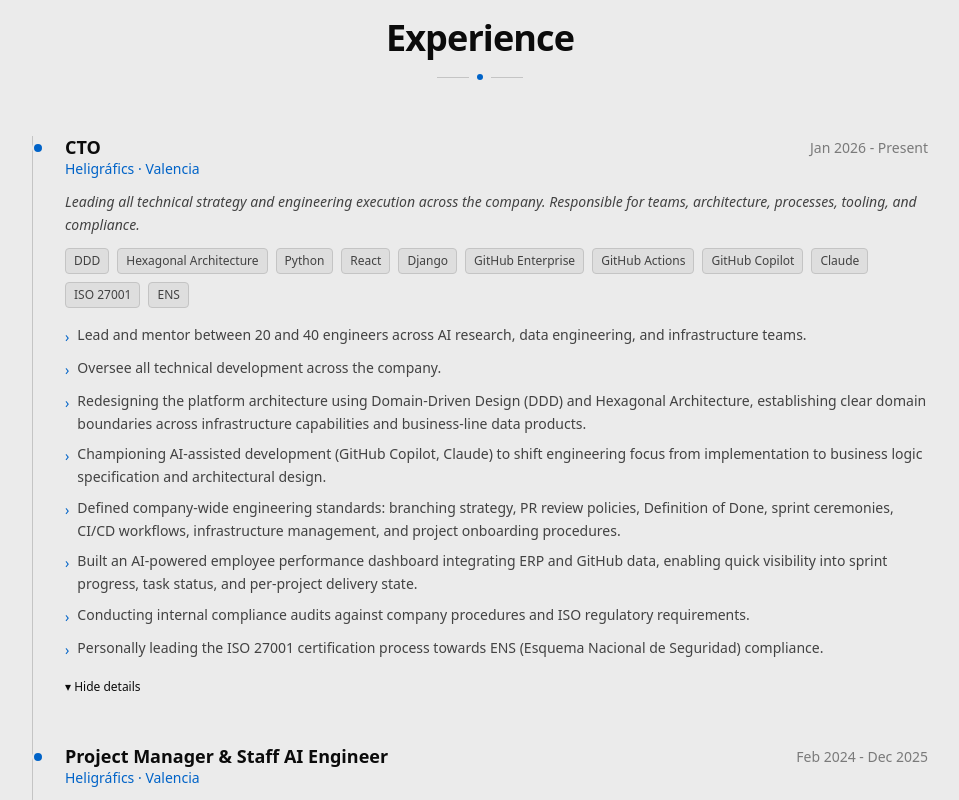
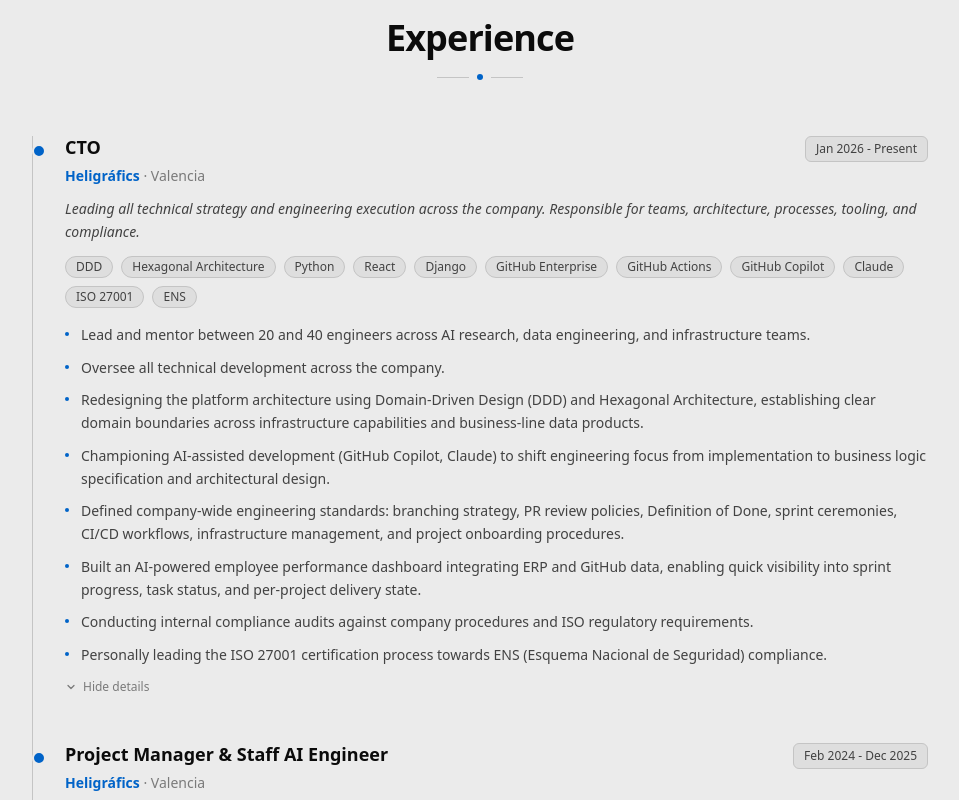
Before and after one commit to agranadosb/agranadosb-portfolio, a React (Vite) app: page / in a window 1280 px wide. Shown: the part 2240-3040 px from the top of the page, without its empty margins (160-1119 px from the left). Built offline with nearby package versions, Linux system fonts and the light colour scheme.

Commit message:
refactor: improve job component styles and update language strings

```diff
--- a/src/infrastructure/language/strings/en.ts
+++ b/src/infrastructure/language/strings/en.ts
@@ -21,8 +21,8 @@
     honors: "Honors & Achievements",
   },
   job: {
-    showDetails: "▸ Show details",
-    hideDetails: "▾ Hide details",
+    showDetails: "Show details",
+    hideDetails: "Hide details",
   },
   contact: {
     title: "Get in touch",
--- a/src/infrastructure/language/strings/es.ts
+++ b/src/infrastructure/language/strings/es.ts
@@ -21,8 +21,8 @@
     honors: "Logros y Reconocimientos",
   },
   job: {
-    showDetails: "▸ Ver detalles",
-    hideDetails: "▾ Ocultar detalles",
+    showDetails: "Ver detalles",
+    hideDetails: "Ocultar detalles",
   },
   contact: {
     title: "Ponte en contacto",
--- a/src/ui/components/job/JobHeader.tsx
+++ b/src/ui/components/job/JobHeader.tsx
@@ -8,17 +8,20 @@
 
 export function JobHeader({ role, company, location, period, companyContext }: JobHeaderProps) {
   return (
-    <div className="flex flex-col sm:flex-row sm:items-start sm:justify-between gap-1 mb-3">
-      <div>
-        <h3 className="text-ink-primary font-semibold text-lg leading-tight">{role}</h3>
-        <p className="text-accent text-sm font-medium">
-          {company} · {location}
-          {companyContext && (
-            <span className="text-ink-muted font-normal"> — {companyContext}</span>
-          )}
-        </p>
+    <div className="mb-3">
+      <div className="flex flex-col sm:flex-row sm:items-start sm:justify-between gap-1.5 mb-1">
+        <h3 className="text-ink-primary font-bold text-lg leading-tight">{role}</h3>
+        <span className="inline-flex items-center px-2.5 py-1 rounded-md bg-surface-overlay border border-border text-ink-secondary text-xs whitespace-nowrap shrink-0">
+          {period}
+        </span>
       </div>
-      <span className="text-ink-muted text-sm whitespace-nowrap sm:pt-0.5">{period}</span>
+      <p className="text-accent text-sm font-semibold">
+        {company}
+        <span className="text-ink-muted font-normal"> · {location}</span>
+      </p>
+      {companyContext && (
+        <p className="text-ink-muted text-xs mt-0.5">{companyContext}</p>
+      )}
     </div>
   );
 }
--- a/src/ui/components/job/JobItem.tsx
+++ b/src/ui/components/job/JobItem.tsx
@@ -34,7 +34,7 @@
 
   return (
     <div className="relative">
-      <div className="absolute -left-8.25 top-1.5 w-3 h-3 rounded-full bg-accent border-2 border-surface-raised" />
+      <div className="absolute -left-8.25 top-2 w-3.5 h-3.5 rounded-full bg-accent border-2 border-surface-raised" />
       <JobHeader
         role={role}
         company={company}
@@ -54,10 +54,10 @@
           </div>
         )}
         {!collapsed && (
-          <ul className="space-y-2 mb-3">
+          <ul className="space-y-2.5 mb-3">
             {highlights.map((h) => (
-              <li key={h} className="flex gap-2 text-ink-secondary text-sm leading-relaxed">
-                <span className="text-accent mt-0.5 shrink-0">›</span>
+              <li key={h} className="flex gap-3 text-ink-secondary text-sm leading-relaxed">
+                <span className="w-1 h-1 rounded-full bg-accent shrink-0 mt-2" />
                 <span>{h}</span>
               </li>
             ))}
@@ -69,10 +69,31 @@
         aria-expanded={!collapsed}
         aria-controls={detailsId}
         onClick={() => setCollapsed((c) => !c)}
-        className="text-xs text-ink-primary hover:text-accent transition-colors cursor-pointer"
+        className="mt-1 flex items-center gap-1.5 text-xs text-ink-muted hover:text-accent transition-colors cursor-pointer"
       >
-        {collapsed ? showDetailsLabel : hideDetailsLabel}
+        <ChevronIcon collapsed={collapsed} />
+        <span>{collapsed ? showDetailsLabel : hideDetailsLabel}</span>
       </button>
     </div>
   );
 }
+
+function ChevronIcon({ collapsed }: { collapsed: boolean }) {
+  return (
+    <svg
+      xmlns="http://www.w3.org/2000/svg"
+      width="12"
+      height="12"
+      viewBox="0 0 24 24"
+      fill="none"
+      stroke="currentColor"
+      strokeWidth="2.5"
+      strokeLinecap="round"
+      strokeLinejoin="round"
+      aria-hidden="true"
+      style={{ transform: collapsed ? "rotate(-90deg)" : "rotate(0deg)", transition: "transform 0.2s" }}
+    >
+      <path d="M6 9l6 6 6-6" />
+    </svg>
+  );
+}
--- a/src/ui/components/job/SkillBadge.tsx
+++ b/src/ui/components/job/SkillBadge.tsx
@@ -1,6 +1,6 @@
 export function SkillBadge({ label }: { label: string }) {
   return (
-    <span className="px-2 py-1 rounded text-xs bg-surface-overlay border border-border text-ink-secondary">
+    <span className="px-2.5 py-0.5 rounded-full text-xs bg-surface-overlay border border-border text-ink-secondary">
       {label}
     </span>
   );
```
